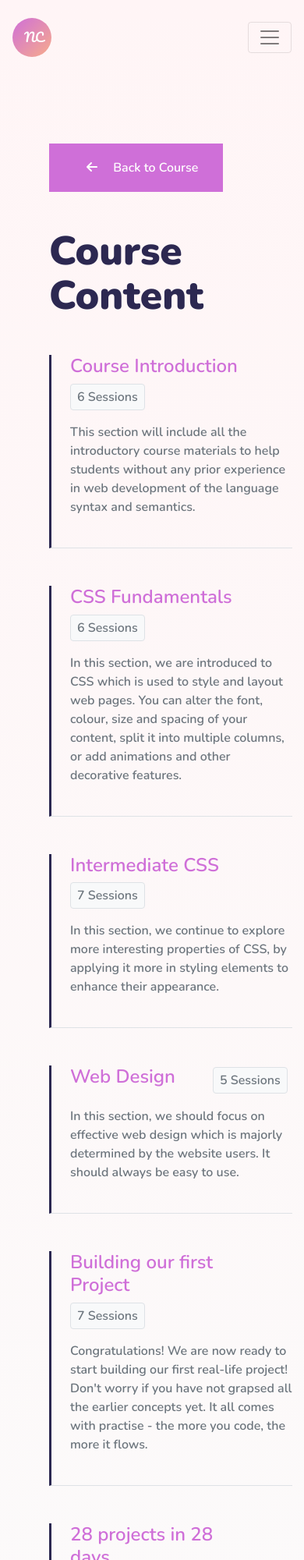
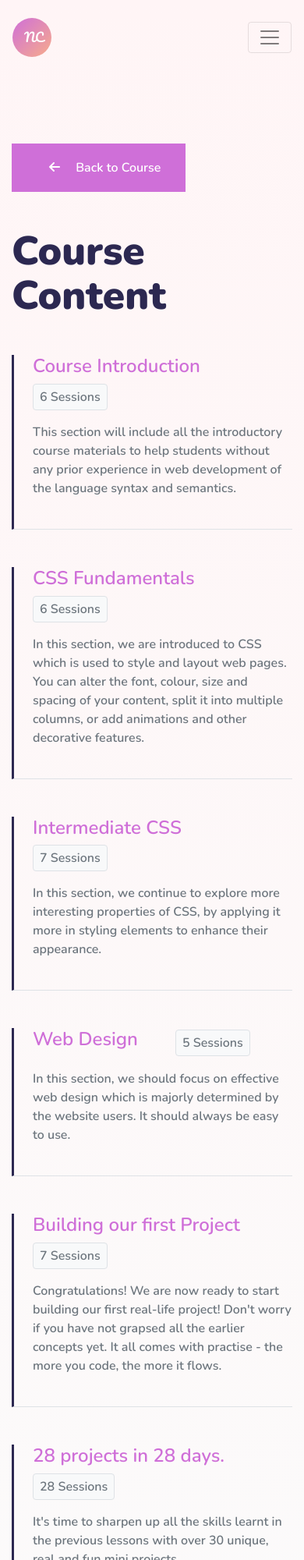
Before and after one commit to Cathella/Cathe, a plain HTML site: page content.html in a window 390 px wide. Shown: the top 2000 px of the page at 78% size. Drawn offline with nearby package versions, Linux system fonts and the light colour scheme.

Commit message:
remove margin

```diff
--- a/content.html
+++ b/content.html
@@ -33,7 +33,7 @@
 	<main class="container py-5">
     <div class="row">
       <div class="col-md-12 col-lg-12">
-        <div class="mt-4 ml-5 mb-5" id="">
+        <div class="mt-4 ml-5 mb-5 ml-5-remove">
           <a href="courses.html">
             <button class="button" id="about-btn">
               <i class="fas fa-arrow-left mr-3"></i>
@@ -41,10 +41,10 @@
             </button>
           </a>
         </div>
-        <h2 class="pl-5 pr-5 pt-3 mt-3 mb-5 font-weight-bold" style="line-height: 1.1; font-size: 3.2em;">
+        <h2 class="ml-5 pr-5 pt-3 mt-3 mb-5 ml-5-remove font-weight-bold" style="line-height: 1.1; font-size: 3.2em;">
           Course Content
         </h2>
-        <div class="ml-5 border-bottom pb-4" style="border-left: 3px solid #2c2851 !important" id="padded">
+        <div class="ml-5 border-bottom pb-4 ml-5-remove" style="border-left: 3px solid #2c2851 !important" id="padded">
           <div class="row">
             <div class="remove-this-column col-md-2 col-lg-1 text-center">
               <h3>1.</h3>
@@ -141,7 +141,7 @@
             </div>
           </div>
         </div>
-        <div class="ml-5 border-bottom pb-4 mt-5" style="border-left: 3px solid #2c2851 !important" id="padded">
+        <div class="ml-5 border-bottom pb-4 mt-5 ml-5-remove" style="border-left: 3px solid #2c2851 !important" id="padded">
           <div class="row">
             <div class="remove-this-column col-md-2 col-lg-1 text-center">
               <h3>2.</h3>
@@ -238,7 +238,7 @@
             </div>
           </div>
         </div>
-        <div class="ml-5 border-bottom pb-4 mt-5" style="border-left: 3px solid #2c2851 !important" id="padded">
+        <div class="ml-5 border-bottom pb-4 mt-5 ml-5-remove" style="border-left: 3px solid #2c2851 !important" id="padded">
           <div class="row">
             <div class="remove-this-column col-md-2 col-lg-1 text-center">
               <h3>3.</h3>
@@ -332,7 +332,7 @@
             </div>
           </div>
         </div>
-        <div class="ml-5 border-bottom pb-4 mt-5" style="border-left: 3px solid #2c2851 !important" id="padded">
+        <div class="ml-5 border-bottom pb-4 mt-5 ml-5-remove" style="border-left: 3px solid #2c2851 !important" id="padded">
           <div class="row">
             <div class="remove-this-column col-md-2 col-lg-1 text-center">
               <h3>4.</h3>
@@ -410,7 +410,7 @@
             </div>
           </div>
         </div>
-        <div class="ml-5 border-bottom pb-4 mt-5" style="border-left: 3px solid #2c2851 !important" id="padded">
+        <div class="ml-5 border-bottom pb-4 mt-5 ml-5-remove" style="border-left: 3px solid #2c2851 !important" id="padded">
           <div class="row">
             <div class="remove-this-column col-md-2 col-lg-1 text-center">
               <h3>5.</h3>
@@ -511,7 +511,7 @@
             </div>
           </div>
         </div>
-        <div class="ml-5 border-bottom pb-4 mt-5" style="border-left: 3px solid #2c2851 !important" id="padded">
+        <div class="ml-5 border-bottom pb-4 mt-5 ml-5-remove" style="border-left: 3px solid #2c2851 !important" id="padded">
           <div class="row">
             <div class="remove-this-column col-md-2 col-lg-1 text-center">
               <h3>6.</h3>
@@ -768,7 +768,7 @@
             </div>
           </div>
         </div>
-        <div class="ml-5 border-bottom pb-4 mt-5" style="border-left: 3px solid #2c2851 !important" id="padded">
+        <div class="ml-5 border-bottom pb-4 mt-5 ml-5-remove" style="border-left: 3px solid #2c2851 !important" id="padded">
           <div class="row">
             <div class="remove-this-column col-md-2 col-lg-1 text-center">
               <h3>7.</h3>
--- a/css/style.css
+++ b/css/style.css
@@ -319,6 +319,10 @@ footer {
     display: none;
   }
 
+  .ml-5-remove {
+    margin-left: 0 !important;
+  }
+
   #remove-margin {
     margin-left: 0 !important;
   }
```
